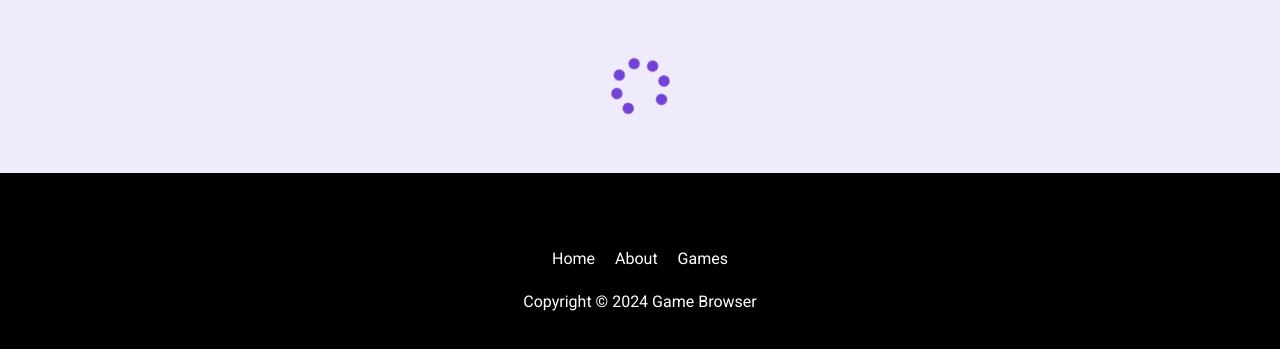
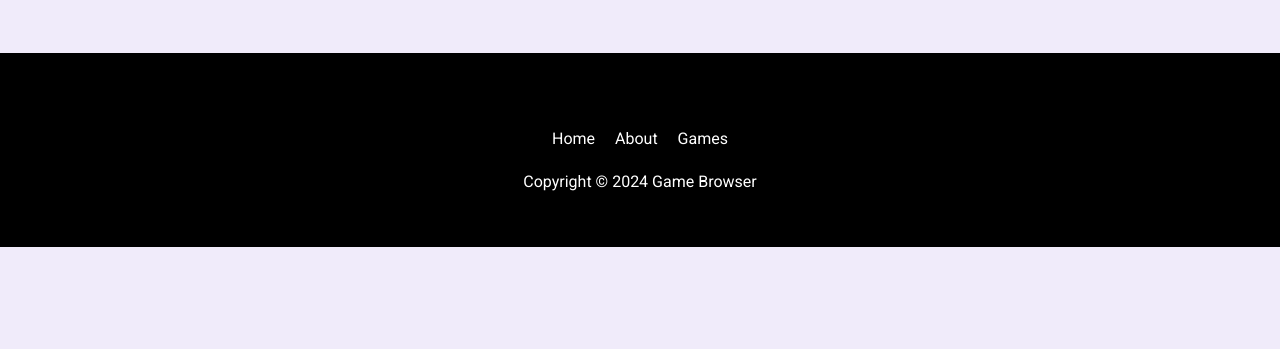
Before and after one commit to BrandenJoe/Final-week-Project, a plain HTML site: page index.html in a window 1280 px wide. Shown: the part 1532-1881 px from the top of the page. After the commit the page ends 1779 px from the top, so only its background shows below. Drawn offline with Linux system fonts and the light colour scheme.

Commit message:
Trying to fix the spinning icon

```diff
--- a/index.html
+++ b/index.html
@@ -39,8 +39,8 @@
                                 <button></button>
                             </span>
                     </div>
-                <div class="games games__loading">
-                    <i class="fas fa-spinner books__loading--spinner"></i>
+                <div class="games">
+                    <i class="fas fa-spinner games__loading--spinner"></i>
 
                 </div>
                 </div>
--- a/mmo.js
+++ b/mmo.js
@@ -2,12 +2,14 @@ let games;
 
 async function renderGames(searchQuery = ""){
     const gamesWrapper = document.querySelector(".games");
-    gamesWrapper.classList.add('games__loading')
-if(!games){
-  games = await getGames();
-}
 
-    gamesWrapper.classList.remove('games__loading')
+    gamesWrapper.classList.add('games__loading');
+    if(!games){
+        games = await getGames();
+    }
+    gamesWrapper.classList.remove('games__loading');
+
+
 
     let filteredGames = games;
 
--- a/style.css
+++ b/style.css
@@ -260,7 +260,9 @@ footer{
     width: 100%;
     max-width: 200px;
   }
+  .games{
 
+  }
   .games__loading {
     width: 100%;
     display: flex;
@@ -272,11 +274,11 @@ footer{
   }
 
   .games__loading--spinner {
-    display: none !important;
+    display: none !important
   }
 
-  .games__loading .books__loading--spinner {
-    display: block !important;
+  .games__loading .games__loading--spinner {
+    display: block !important
   }
 
   .fa-spinner {
```
